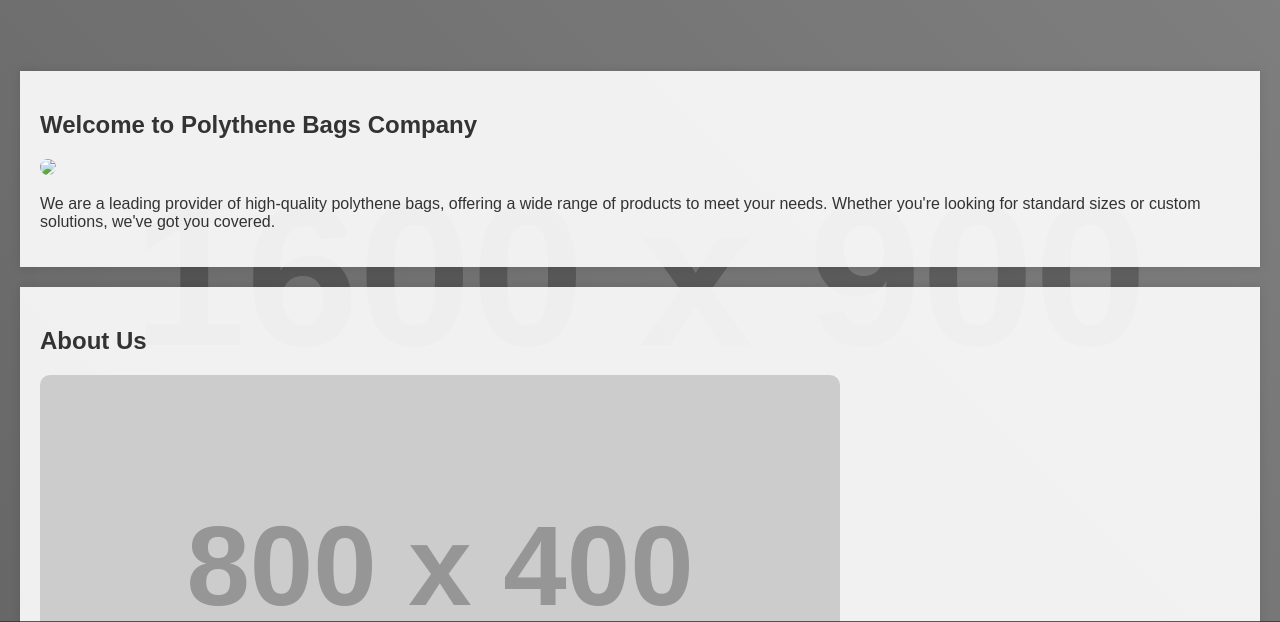
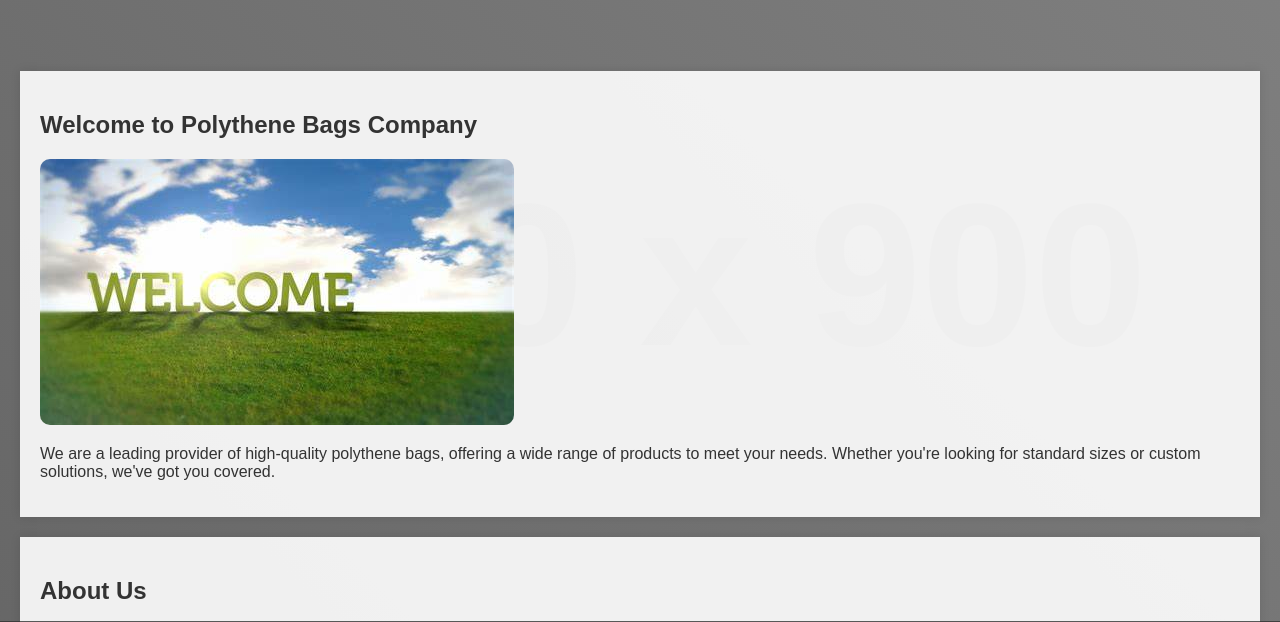
Before and after one commit to SirKZ005/haruna, a plain HTML site: page index.html in a window 1280 px wide. Shown: the part 109-731 px from the top of the page. Drawn offline with Linux system fonts and the light colour scheme; placeholder pictures from the web are drawn by us.

Commit message:
Update index.html

```diff
--- a/index.html
+++ b/index.html
@@ -24,7 +24,7 @@
 <div class="container">
     <section id="home" class="section">
         <h2>Welcome to Polythene Bags Company</h2>
-        <img src="welcome image">
+        <img src="welcome image.jfif">
         <p>We are a leading provider of high-quality polythene bags, offering a wide range of products to meet your needs. Whether you're looking for standard sizes or custom solutions, we've got you covered.</p>
     </section>
 
```
